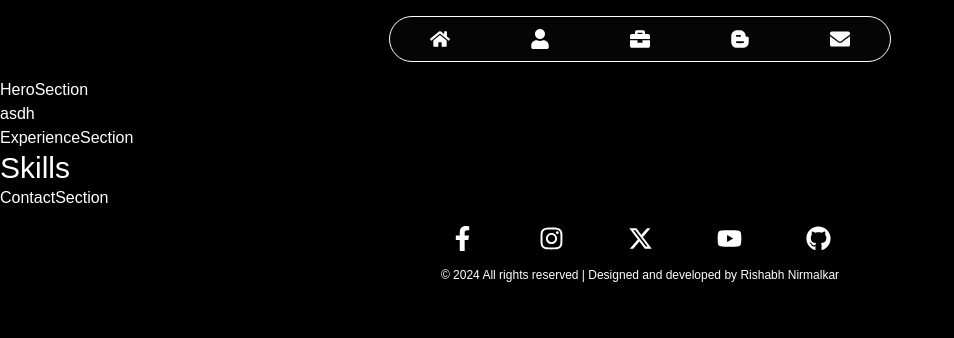
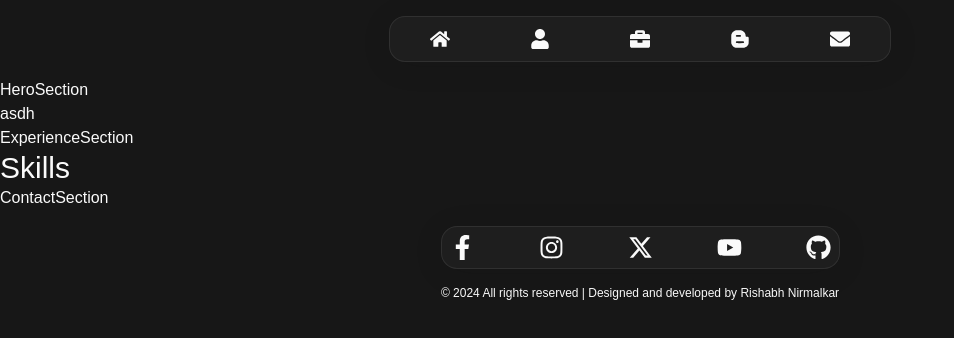
Before and after one commit to iamrishabhnirmalkar/iamrishu, a Next.js app: page / in a window 1280 px wide. Shown: the top 338 px of the page, without its empty margins (0-954 px from the left). Built offline with nearby package versions, Linux system fonts and the light colour scheme.

Commit message:
minor changes on color

```diff
--- a/src/app/globals.css
+++ b/src/app/globals.css
@@ -3,14 +3,21 @@
 @tailwind utilities;
 
 body {
-  font-family: "SPproDisplay", sans-serif;
-  background-color: rgb(0, 0, 0);
-  color: white;
+  @apply bg-backgroundcolor text-white;
 }
 
 @layer utilities {
   .text-balance {
     text-wrap: balance;
+  }
+
+  .glassmorphism {
+    background: rgba(59, 59, 59, 0.22);
+    border-radius: 16px;
+    box-shadow: 0 4px 30px rgba(22, 22, 22, 0.1);
+    backdrop-filter: blur(1.5px);
+    -webkit-backdrop-filter: blur(1.5px);
+    border: 1px solid rgba(59, 59, 59, 0.66);
   }
 }
 
--- a/src/components/layout/Footer.tsx
+++ b/src/components/layout/Footer.tsx
@@ -6,8 +6,8 @@ export default function Footer() {
 
   return (
     <footer className="py-4 px-3 ">
-      <div className="flex justify-center items-center ">
-        <div className="flex justify-center items-center lg:space-x-16 space-x-3 ">
+      <div className="flex justify-center items-center  ">
+        <div className="flex justify-center items-center p-2 glassmorphism lg:space-x-16 space-x-3 ">
           {footerIcons.map((item) => (
             <a href={item.href}>
               <item.icon size={item.size} className={item.hoverColor} />
--- a/src/components/layout/Header.tsx
+++ b/src/components/layout/Header.tsx
@@ -9,7 +9,7 @@ export default function Header() {
       {/* Navlink for desktop */}
       <nav className="hidden lg:block py-4">
         <header className="flex justify-center items-center">
-          <ul className="flex px-10 py-3 rounded-full space-x-20 bg-customblack02 border  border-white">
+          <ul className="flex px-10 py-3 rounded-full space-x-20 glassmorphism  ">
             {navpageRoute.map((route) => (
               <li className="uppercase text-xl">
                 <a href={route.href}>
--- a/src/components/layout/config.ts
+++ b/src/components/layout/config.ts
@@ -79,7 +79,7 @@ export const footerIcons: IPageRoute[] = [
     href: "",
     size: 25,
     hoverColor:
-      "transition-transform duration-300 ease-in-out transform hover:scale-90 cursor-pointer hover:text-white",
+      "transition-transform duration-300 ease-in-out transform hover:scale-90 cursor-pointer hover:text-gray-500",
   },
   {
     name: "Youtube",
--- a/tailwind.config.ts
+++ b/tailwind.config.ts
@@ -9,6 +9,8 @@ const config: Config = {
   theme: {
     extend: {
       colors: {
+        backgroundcolor: "#171717",
+        white: "#FAFAFA",
         customblack: "#000000",
         customblack02: "#050505",
         custompurple: "#86003C",
```
